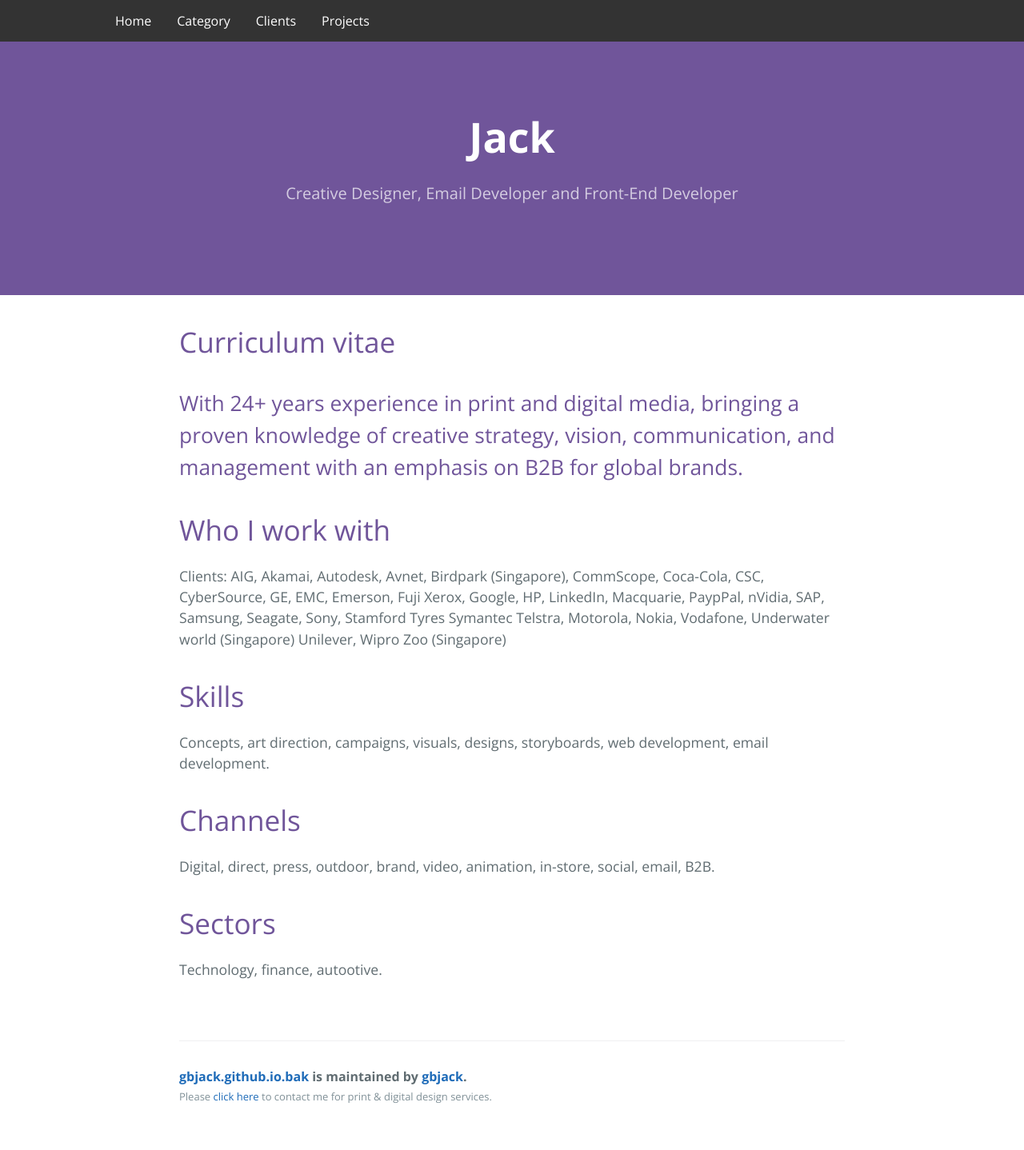
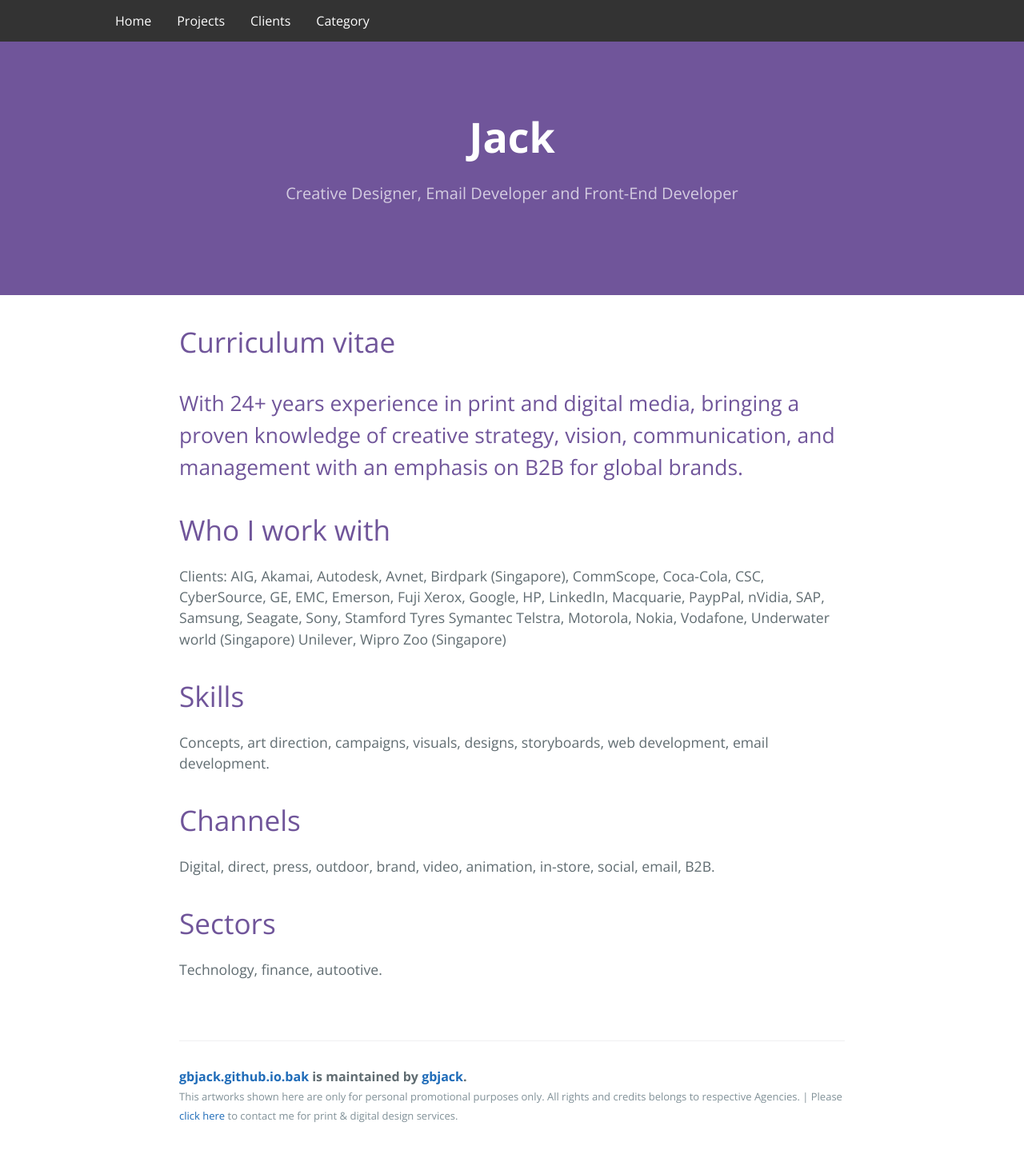
Before and after one commit to gbjack/gbjack.github.io.bak, a Jekyll site: the page built from index.html, in a window 1280 px wide. Shown: the whole page at 80% size. Built offline with Jekyll 4.4.1, drawn with Linux system fonts in a browser that asks for light colours; before the commit the page ends 1414 px from its top, so only the background shows below that.

Commit message:
Update default.html

```diff
--- a/_layouts/default.html
+++ b/_layouts/default.html
@@ -12,9 +12,9 @@
     <nav class="main-nav">
       <ul class="topnav" id="myTopnav">
         <li class="nav-list"><a href="/">Home</a></li>
+        <li class="nav-list"><a href="/blog/">Projects</a></li>
+        <li class="nav-list"><a href="/blog/category.html">Clients</a></li>
         <li class="nav-list"><a href="/blog/tag.html">Category</a></li>
-        <li class="nav-list"><a href="/blog/category.html">Clients</a></li>
-        <li class="nav-list"><a href="/blog/">Projects</a></li>
         <li class="icon"><a href="javascript:void(0);" style="font-size:25px; text-decoration:none; margin:0; padding:0;" onclick="myFunction()">☰</a></li>
       </ul>
     </nav>
@@ -32,7 +32,7 @@
         {% if site.github.is_project_page %}
           <span class="site-footer-owner"><a href="{{ site.github.repository_url }}">{{ site.github.repository_name }}</a> is maintained by <a href="{{ site.github.owner_url }}">{{ site.github.owner_name }}</a>.</span>
         {% endif %}
-        <span class="site-footer-credits">Please <a href="https://gbjack.wufoo.com/forms/ms3pzwp1yum6i5/" target="_blank">click here</a> to contact me for print &amp; digital design services.</span>
+        <span class="site-footer-credits">This artworks shown here are only for personal promotional purposes only. All rights and credits belongs to respective Agencies. | Please <a href="https://gbjack.wufoo.com/forms/ms3pzwp1yum6i5/" target="_blank">click here</a> to contact me for print &amp; digital design services.</span>
       </footer>
     </section>
 
```
